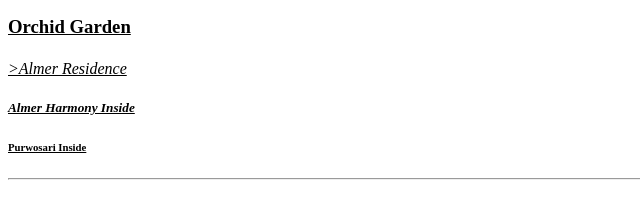
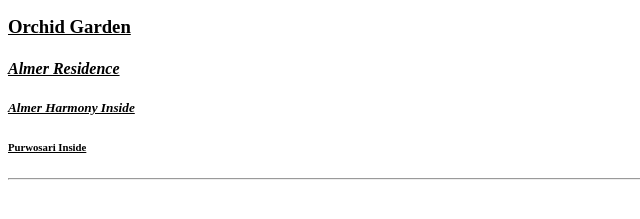
Before and after one commit to Rwicahyanti/rwicahyanti.github.io, a plain HTML site: page index.html in a window 1280 px wide. Shown: the part 203-422 px from the top of the page, 0-640 px from the left. Drawn offline with Linux system fonts and the light colour scheme.

Commit message:
Update index.html

```diff
--- a/index.html
+++ b/index.html
@@ -10,7 +10,7 @@
   <h2>our project</h2>
   <p><b>proyek-proyek yang sedang kami kerjakan:</b></p>
   <h3><u><i></i>Orchid Garden</i></u></h3>
-  <h4></h4><u><i></h4>>Almer Residence</i></u></h4>
+  <h4><u><i>Almer Residence</i></u></h4>
   <h5><u><i>Almer Harmony Inside</u></i></h5>
   <h6><u><i></i>Purwosari Inside</u></i></h6>
   <hr>
```
